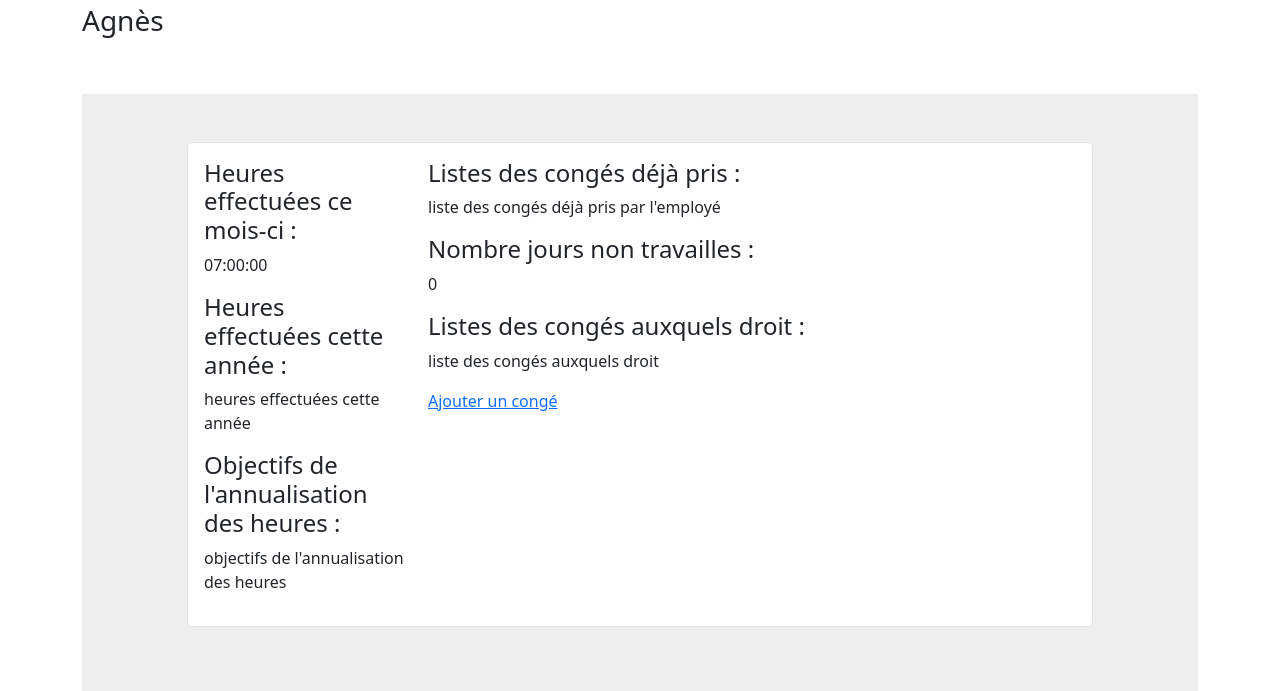
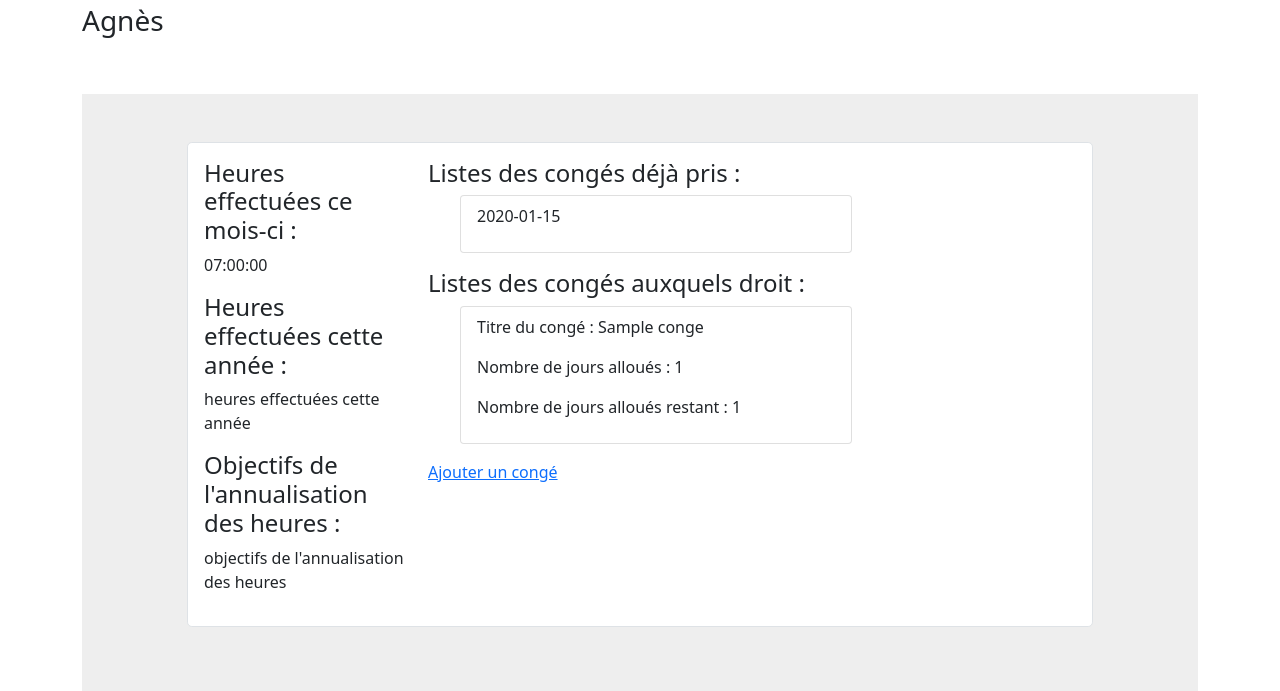
Before and after one commit to agcapitaine/P2ICapitaine, a PHP site: page /DonneeEmploye.php?id=1 in a window 1280 px wide. Shown: the part 180-871 px from the top of the page. Run offline with PHP 8.4, Linux system fonts and the light colour scheme; data comes from the database, SQL or seed files in the repository; tables that the repository leaves empty hold one stand-in row (values such as "Sample post").

Commit message:
grosse update : calcul congé restant et tout

```diff
--- a/RescueRH/DonneeEmploye.php
+++ b/RescueRH/DonneeEmploye.php
@@ -10,21 +10,59 @@ $req = openDb()->prepare('select * from utilisateur where idUtilisateur=?');
 $req->execute(array($idUtilisateur));
 $employe = $req->fetch(); // Access first (and only) result line
 
+//selectionne les heures journalières prévues
 $mois = date('n');
 $annee = date('Y');
 $req2 = openDb()->prepare('select * from heuresprevues where mois=?');
 $req2->execute(array($mois));
 $heurePrevuesJours = $req2->fetch();
 
+//compte le nombre de conges que l'employé a pris ce mois-ci
 $conges = openDb()->prepare('select * from congeemploye where idUtilisateur=?');
 $conges->execute(array($idUtilisateur));
 $nbconges = $conges->rowCount();
 
+//compte le nombre de jours non travailles prévus ce mois-ci
 $joursnontravailles = openDb()->prepare('select * from joursnontravailles where month(dateArret)=?');
 $joursnontravailles->execute(array($mois));
 $nbjoursnontravailles = $joursnontravailles->rowCount();
 
+//compte le nombre de jours ouvres
+function nombreJoursOuvres($mois, $annee) {
+    $nombreJours = cal_days_in_month(CAL_GREGORIAN, $mois, $annee);
+    $joursOuvres = 0;
+    // Parcourir tous les jours du mois
+    for ($jour = 1; $jour <= $nombreJours; $jour++) {
+        // Récupérer le timestamp UNIX pour le jour
+        $timestamp = mktime(0, 0, 0, $mois, $jour, $annee);
+        // Vérifier si le jour est un weekend (samedi ou dimanche)
+        $jourSemaine = date('N', $timestamp);
+        if ($jourSemaine <= 5) {
+            $joursOuvres++;
+        }
+    }
+    return $joursOuvres;
+}
 
+// $heureParMois = $heurePrevuesJours*4;
+// nombreJoursOuvres($mois, $annee) - $nbconges - $joursnontravailles;
+
+
+//compte le nombre de conges auxquels l'employé a droit
+$statutEmploye = $employe['statut'];
+$congesDroit = openDb()->prepare('select * from conge where statutConcerne=?');
+$congesDroit->execute(array($statutEmploye));
+
+//compte le nombre de congé restant (dans le cas d'un type de congé précis (congé concerné))
+function nombreCongesRestant($conges, $congedroit){
+    $nbcongesconcerne = $congedroit['nbJours'];
+    foreach ($conges as $conge) {
+        if ($conge['titreConge']==$congedroit['titreConge']){
+            $nbcongesconcerne=$nbcongesconcerne-1;
+        }
+    }
+    return $nbcongesconcerne;
+}
 
 ?>
 
@@ -68,11 +106,29 @@ $nbjoursnontravailles = $joursnontravailles->rowCount();
 <!-- div -->
                     <div class="col-md-6 col-lg-6 col-xl-6">
                         <h4>Listes des congés déjà pris : </h4>
-                        <p>liste des congés déjà pris par l'employé</p>
-                        <h4>Nombre jours non travailles : </h4>
-                        <p><?= $nbjoursnontravailles ?></p>
+                        <ol>
+                            <?php foreach ($conges as $conge) { ?>
+                                <ul class="list-group">
+                                <li class="list-group-item"><p><?= $conge['dateConge'] ?></p></li>
+                                </ul>
+                            <?php } ?>
+                        </ol>
+
                         <h4>Listes des congés auxquels droit : </h4>
-                        <p>liste des congés auxquels droit</p>
+                        <ol>
+                        <?php foreach ($congesDroit as $congedroit) {
+                            $conges = openDb()->prepare('select * from congeemploye where idUtilisateur=?');
+                            $conges->execute(array($idUtilisateur));
+                            ?>
+                                <ul class="list-group">
+                                <li class="list-group-item">
+                                    <p> Titre du congé : <?= $congedroit['titreConge'] ?></p>
+                                    <p> Nombre de jours alloués : <?= $congedroit['nbJours'] ?></p>
+                                    <p> Nombre de jours alloués restant : <?= nombreCongesRestant($conges, $congedroit) ?></p>
+                                </li>
+                                </ul>
+                            <?php } ?>
+                        </ol>
                         <a href="AjouterConge.php">Ajouter un congé</a>
                     </div>
                     </div>
```
Also changed, not shown: RescueRH/Brouillon.php (+14 -0 lines), 1 other file.
